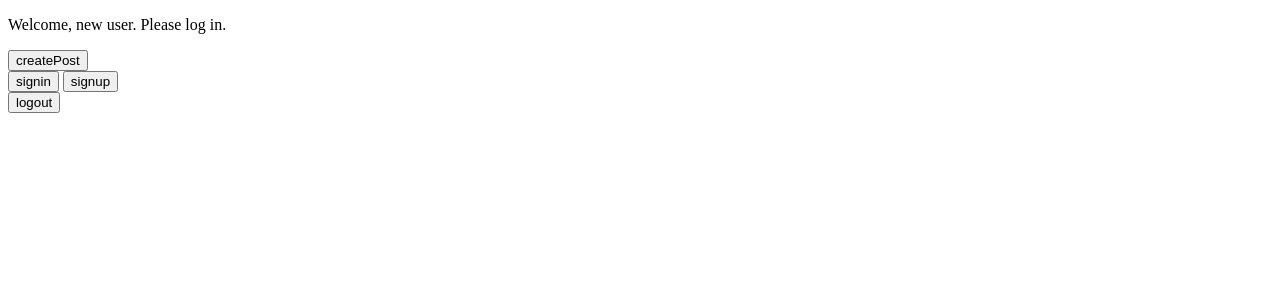
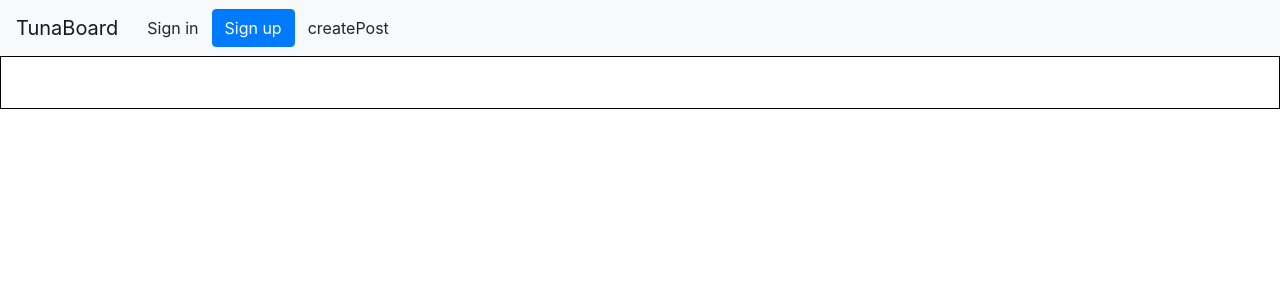
Before and after one commit to FRESH-TUNA/Auth_Django, a Django app: page / in a window 1280 px wide. Shown: the top 300 px of the page. Run offline with Django 3.2, Linux system fonts and the light colour scheme; data that the repository does not hold is empty; some libraries are stand-ins or nearby versions.

Commit message:
fles를 활용한 layout 배치

```diff
--- /dev/null
+++ b/SimpleBoard/static/nav.css
@@ -0,0 +1,3 @@
+nav {
+    display: flex;
+}
--- /dev/null
+++ b/SimpleBoard/templates/Modals/signin_modal.html
@@ -0,0 +1,24 @@
+<div class="modal" tabindex="-1" role="dialog" id="signin-modal">
+    <div class="modal-dialog" role="document">
+        <div class="modal-content">
+            <div class="modal-header">
+                <h5 class="modal-title">Sign in</h5>
+                <button type="button" class="close" data-dismiss="modal" aria-label="Close">
+                    <span aria-hidden="true">&times;</span>
+                </button>
+            </div>
+
+            <form method="post" action="signin">
+                {% csrf_token %}
+                <div class="modal-body">
+                        {{signin_form.as_p}}
+                </div>
+
+                <div class="modal-footer">
+                    <button type="submit" class="btn btn-primary">Login</button>
+                    <button type="button" class="btn btn-secondary" data-dismiss="modal">Close</button>
+                </div>
+            </form>
+        </div>
+    </div>
+</div>
--- /dev/null
+++ b/SimpleBoard/templates/Modals/signup_modal.html
@@ -0,0 +1,24 @@
+<div class="modal" tabindex="-1" role="dialog" id="signup-modal">
+    <div class="modal-dialog" role="document">
+        <div class="modal-content">
+            <div class="modal-header">
+                <h5 class="modal-title">Sign up</h5>
+                <button type="button" class="close" data-dismiss="modal" aria-label="Close">
+                    <span aria-hidden="true">&times;</span>
+                </button>
+            </div>
+
+            <form method="post" action="signup">
+                {% csrf_token %}
+                <div class="modal-body">
+                        {{signup_form.as_p}}
+                </div>
+
+                <div class="modal-footer">
+                    <button type="submit" class="btn btn-primary">Save changes</button>
+                    <button type="button" class="btn btn-secondary" data-dismiss="modal">Close</button>
+                </div>
+            </form>
+        </div>
+    </div>
+</div>
--- /dev/null
+++ b/SimpleBoard/templates/Shared/base.html
@@ -0,0 +1,32 @@
+
+
+<!DOCTYPE html>
+<html lang="kr">
+<head>
+    <meta charset="utf-8">
+    <link ref="/static/style.css">
+    <link href="https://stackpath.bootstrapcdn.com/bootstrap/4.3.1/css/bootstrap.min.css" rel="stylesheet"
+        integrity="sha384-ggOyR0iXCbMQv3Xipma34MD+dH/1fQ784/j6cY/iJTQUOhcWr7x9JvoRxT2MZw1T" crossorigin="anonymous">
+    <style>
+        body {
+            display: flex;
+            flex-direction: column;
+        }
+        {% block extra_css %}
+        {% endblock %}
+    </style>
+</head>
+
+<body>
+    {% include 'Shared/nav.html' %}
+
+    {% block body %}
+    {% endblock %}
+
+    <script src="https://ajax.googleapis.com/ajax/libs/jquery/3.4.0/jquery.min.js"></script>
+    <script src="https://cdnjs.cloudflare.com/ajax/libs/popper.js/1.14.7/umd/popper.min.js"></script>
+    <script src="https://maxcdn.bootstrapcdn.com/bootstrap/4.3.1/js/bootstrap.min.js"></script>
+    {% block extra_script %}
+    {% endblock %}
+</body>
+</html>
--- /dev/null
+++ b/SimpleBoard/templates/Shared/nav.html
@@ -0,0 +1,29 @@
+<nav class="navbar navbar-expand-sm bg-light navbar-light">
+    <a class="navbar-brand" href="">TunaBoard</a>
+
+    <ul class="navbar-nav">
+        {% if user.is_authenticated %}
+            <li class="nav-item">
+                <a class="nav-link">Welcome! {{user.username}}</a>
+            </li>
+            <li class="nav-item">
+                <form method="POST" action="{% url 'logout' %}">
+                    {% csrf_token %}
+                    <button type="submit" class="btn btn-danger">logout</button>
+                </form>
+            </li>
+        {% else %}
+            <li class="nav-item active">
+                    <button type="button" class="btn" data-toggle="modal" data-target="#signin-modal">Sign in</button>
+            </li>
+        {% endif %}
+
+        <li class="nav-item">
+                <button type="button" class="btn btn-primary" data-toggle="modal" data-target="#signup-modal">Sign up</button>
+        </li>
+    </ul>
+
+    <ul class="navbar-nav">
+            <a href="{% url 'createPost' %}"><button type="button" class="btn">createPost</button></a>
+    </ul>
+</nav>
--- a/SimpleBoard/templates/index.html
+++ b/SimpleBoard/templates/index.html
@@ -1,31 +1,39 @@
-<!DOCTYPE html>
-    <head>
-        <meta charset="utf-8">
-        <link ref="/static/style.css">
-    </head>
-    <body>
-        {% if user.is_authenticated %}
-            <p>Welcome, {{ user.username }}. Thanks for logging in.</p>
-        {% else %}
-            <p>Welcome, new user. Please log in.</p>
-        {% endif %}
-        <div>
-            <a href="{% url 'createPost' %}"><button type="button">createPost</button></a>
-        </div>
-        <div>
-            <a href="{% url 'signin' %}"><button type="button">signin</button></a>
-            <a href="{% url 'signup' %}"><button type="button">signup</button></a>
-            <form method="POST" action="{% url 'logout' %}">
-                {% csrf_token %}
-                <button type="submit">logout</button>
-            </form>
-        </div>
+{% extends 'Shared/base.html' %}
 
+{% load static %}
+
+{% block extra_css %}
+        .content {
+            width:400px;
+            height:300px;
+            margin: 10px;
+            border:1px solid blue;
+        }
+        #contents {
+            display:flex;
+            flex-direction:row;
+            flex-wrap:wrap;
+            justify-content: center;
+
+            border:1px solid black;
+            padding: 2%;
+        }
+{% endblock %}
+
+{% block body %}
+    <div id="contents">
         {% for post in posts %}
-        <div>
+        <div class="content">
             <h2>{{post.title}}</h2>
             <h2>{{post.context}}</h2>
         </div>
         {% endfor %}
-    </body>
-</html>
+    </div>
+
+    <!--modal-->
+    {% include 'Modals/signup_modal.html' %}
+    {% include 'Modals/signin_modal.html' %}
+{% endblock %}
+
+{% block extra_script %}
+{% endblock %}
--- a/SimpleBoard/views.py
+++ b/SimpleBoard/views.py
@@ -8,7 +8,9 @@ from django.http import HttpResponse
 
 def index(request):
     posts = Post.objects.all()
-    return render(request, 'index.html', {'posts': posts})
+    userForm = UserForm()
+    loginForm = LoginForm()
+    return render(request, 'index.html', {'posts': posts, 'signup_form' : userForm, 'signin_form' : loginForm})
 
 def signup(request):
     if request.method == "GET":
@@ -56,10 +58,13 @@ def logout(request):
         return redirect('index')
 
 def createPost(request):
-    if request.method == 'GET':
-        form = PostForm()
-        return render(request, 'createPost.html', {'form':form})
+    if request.user.is_authenticated:
+        if request.method == 'GET':
+            form = PostForm()
+            return render(request, 'createPost.html', {'form':form})
+        else:
+            form = PostForm(request.POST)
+            form.save()
+            return redirect('index')
     else:
-        form = PostForm(request.POST)
-        form.save()
-        return redirect('index')
+        return redirect('signin')
```
